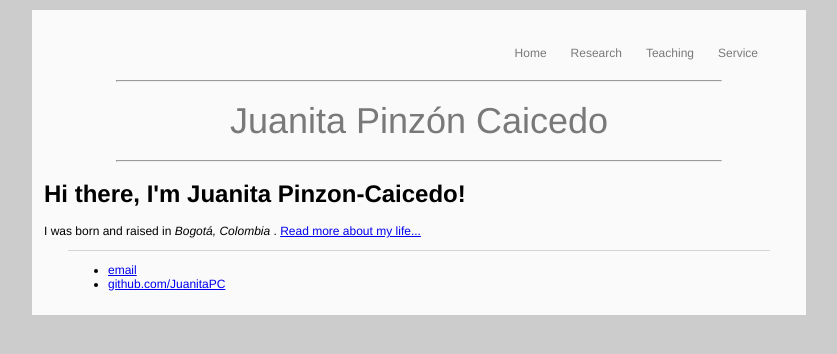
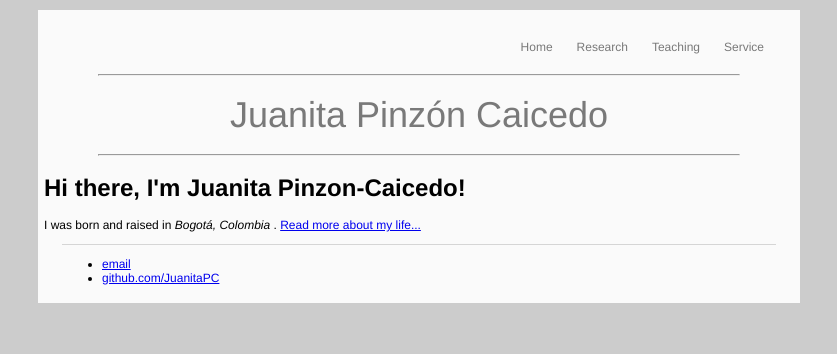
Before and after one commit to JuanitaPC/JuanitaPC.github.io, a Jekyll site: the page built from index.html, in a window 1280 px wide. Shown: the top 354 px of the page, without its empty margins (221-1058 px from the left). Built offline with Jekyll 4.4.1, drawn with Linux system fonts in a browser that asks for light colours.

Commit message:
Update main.css

```diff
--- a/css/main.css
+++ b/css/main.css
@@ -15,25 +15,27 @@ body {
 	margin-left: auto;
 	background: rgb(250,250,250);
 	width: 750px;
-	padding: 1em;
+	padding: 0.5em;
 	min-height: 100%;
 	position: relative;
 }
+.container{
+}
 nav{
-	margin-right: 2em;
-	margin-left: 2em;
+	margin-right: 1.5em;
+	margin-left: 1.5em;
 	font-size: 1em;
 }
 header{
 	text-align: center;
-	margin-right: 2em;
-	margin-left: 2em;
+	margin-right: 1.5em;
+	margin-left: 1.5em;
 	font-size: 3em;
 	color: rgb(121, 121, 121);
 }
 footer {
-	margin-right: 2em;
-	margin-left: 2em;
+	margin-right: 1.5em;
+	margin-left: 1.5em;
 	border-top: 1px solid #d5d5d5;
 	font-size: 1em;
 }
```
